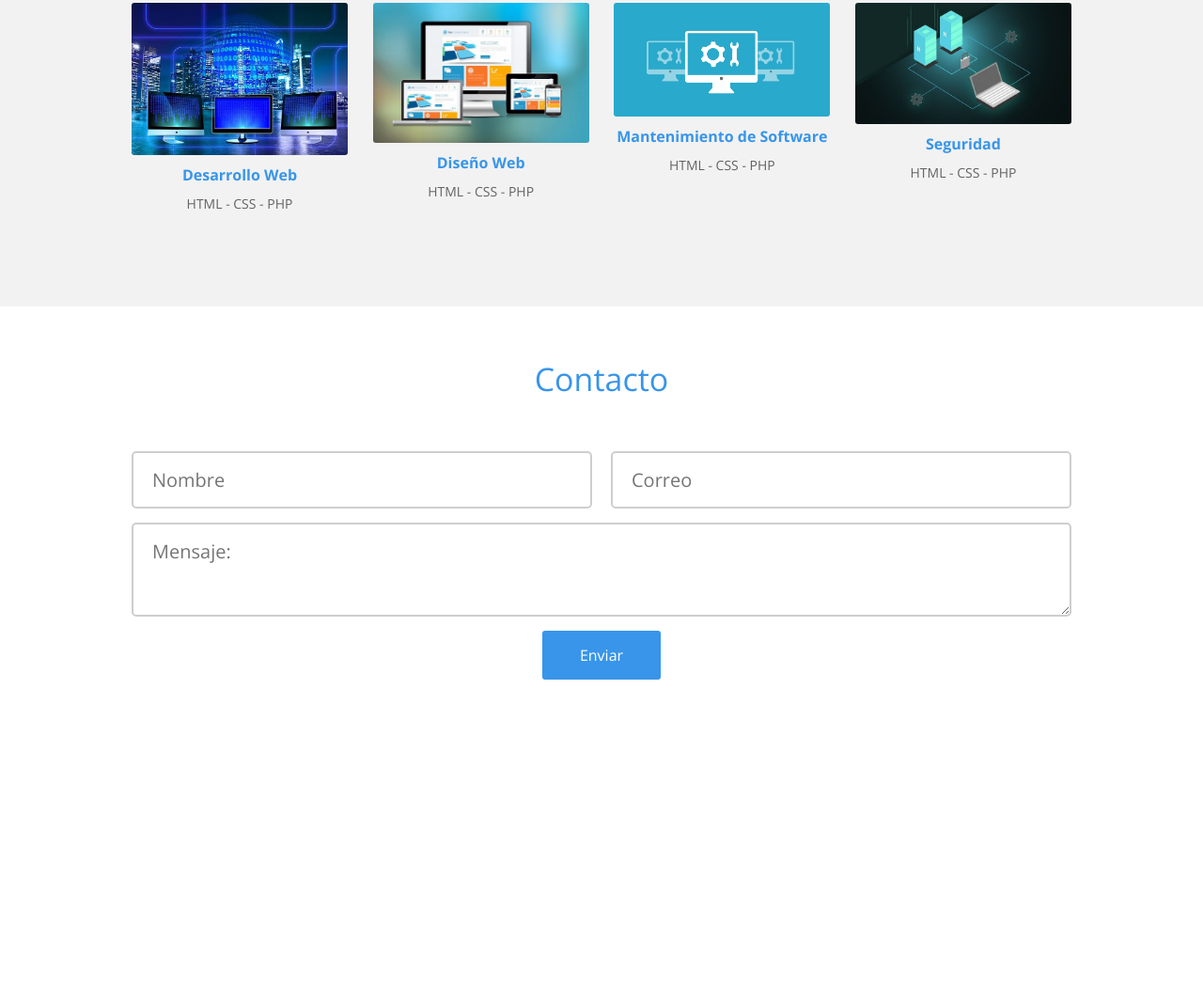
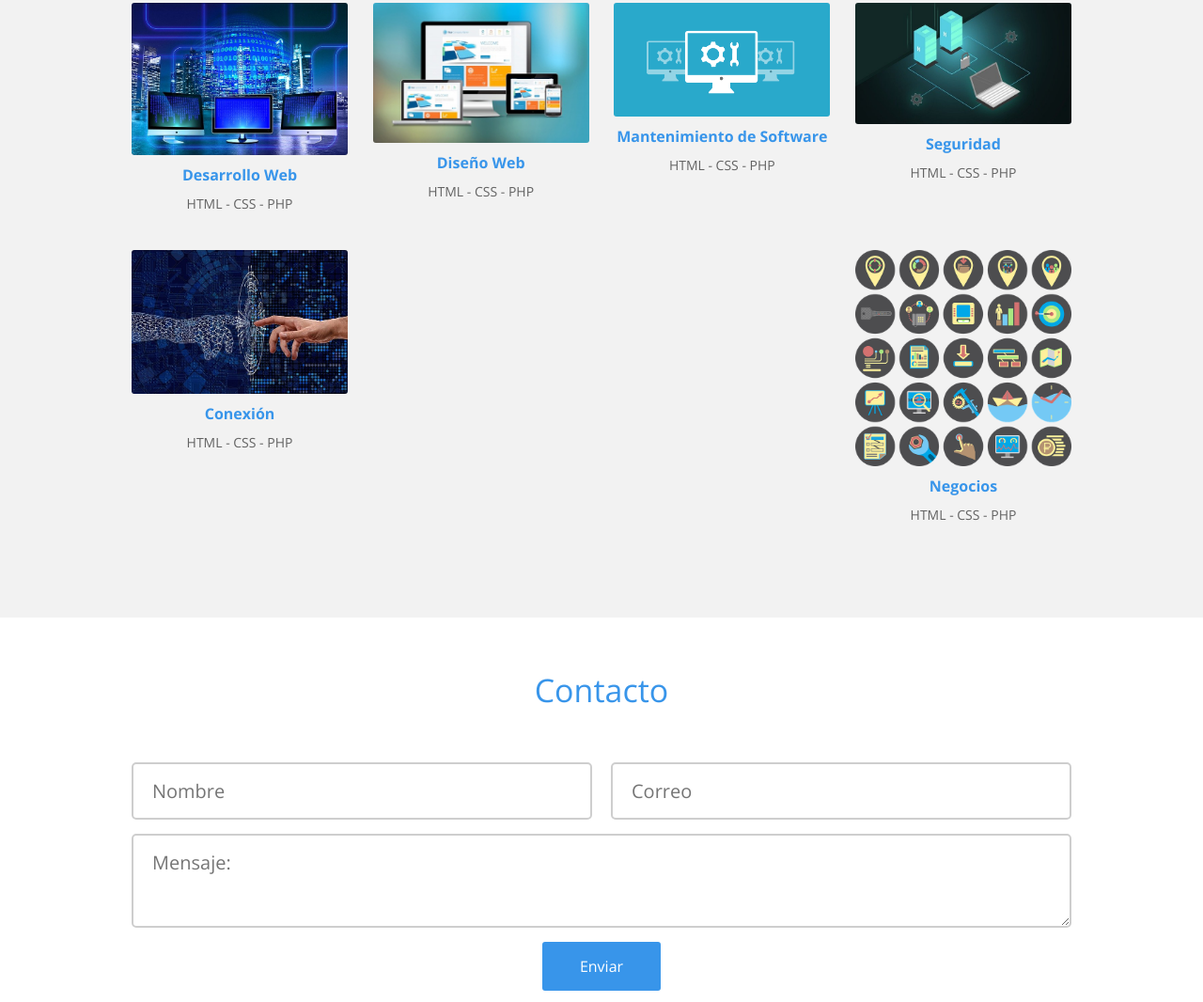
Before and after one commit to Fabiola08/Practica-Pagina, a plain HTML site: page index.html in a window 1280 px wide. Shown: the part 1155-2221 px from the top of the page at 94% size. Before the commit the page ends 1938 px from the top, so only its background shows below. Drawn offline with nearby package versions, Linux system fonts and the light colour scheme.

Commit message:
+ trabajos

```diff
--- a/index.html
+++ b/index.html
@@ -82,6 +82,24 @@
 							<p class="categoria">HTML - CSS - PHP</p>
 						</div>
 					</div>
+					<div class="trabajo">
+						<div class="thumb">
+							<img src="img/trabajos/5.jpg" width="500"  alt="Lorem Ipsum">
+                        </div>
+						<div class="descripcion">
+							<p class="nombre">Conexión</p>
+							<p class="categoria">HTML - CSS - PHP</p>
+						</div>
+					</div>
+					<div class="trabajo">
+						<div class="thumb">
+							<img src="img/trabajos/6.png" width="500"  alt="Lorem Ipsum">
+						</div>
+						<div class="descripcion">
+							<p class="nombre">Negocios</p>
+							<p class="categoria">HTML - CSS - PHP</p>
+						</div>
+					</div>
 				</div>
 			</div>
 		</section>
```
